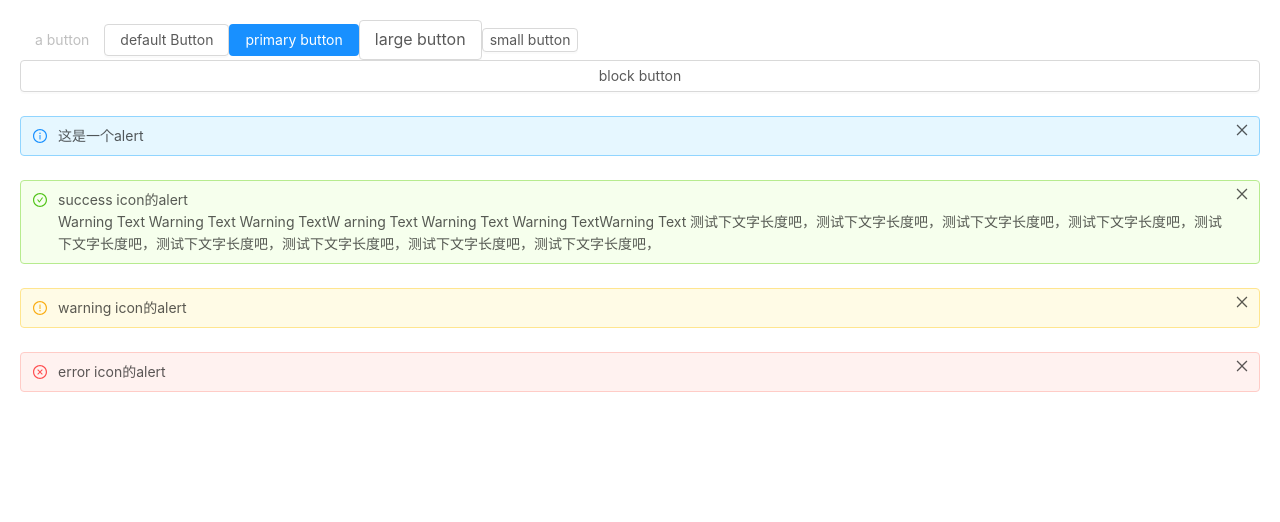
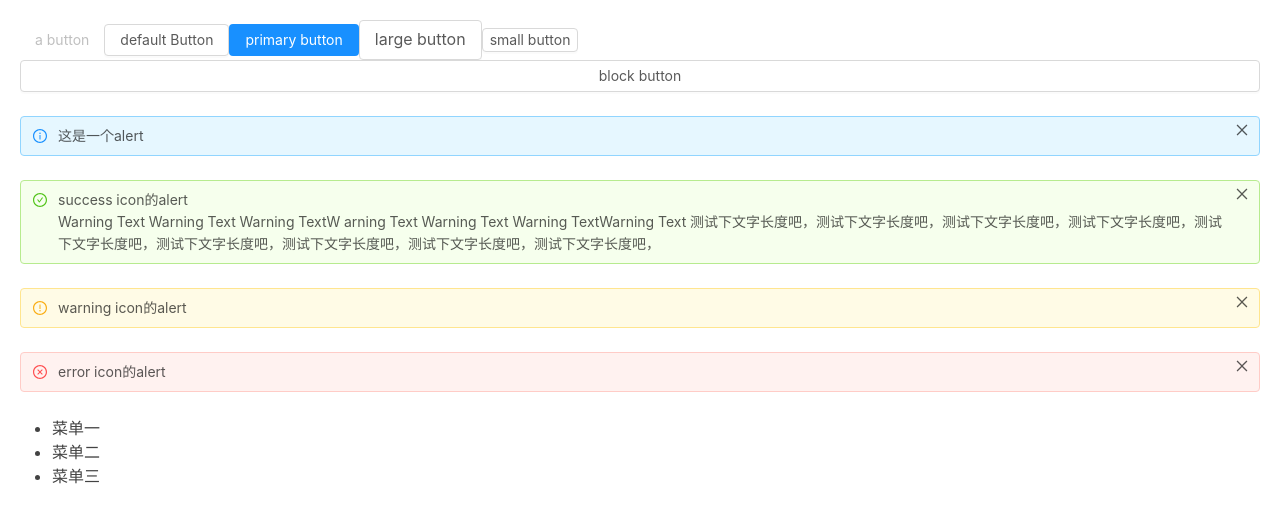
Before and after one commit to clr1235/ui-ship, a React (Create React App) app: page / in a window 1280 px wide. Shown: the top 522 px of the page. Built offline with nearby package versions, Linux system fonts and the light colour scheme.

Commit message:
menu组件初探

```diff
--- a/src/App.tsx
+++ b/src/App.tsx
@@ -1,6 +1,7 @@
 import React from 'react'
 import Button from './components/button'
 import Alert from './components/alert'
+import Menu from './components/menu'
 
 
 const App: React.FC = () => {
@@ -44,6 +45,14 @@ const App: React.FC = () => {
         />
 
       </div>
+      <br/>
+      <div>
+        <Menu>
+          <li>菜单一</li>
+          <li>菜单二</li>
+          <li>菜单三</li>
+        </Menu>
+      </div>
     </div>
   );
 }
--- /dev/null
+++ b/src/components/menu/menu.tsx
@@ -0,0 +1,64 @@
+import React, {
+  createContext,
+  useState
+} from 'react'
+import classnames from 'classnames'
+
+
+
+export type MenuMode = 'vertical' | 'horizontal' | 'inline';
+export type selectCallback = (item: Object) => void;
+
+interface IMenuContext {
+  defaultSelectedKeys?: string[];
+  selectedKeys?: string[];
+  onSelect?: selectCallback;
+}
+
+export interface menuProps {
+  defaultSelectedKeys?: string[];
+  selectedKeys?: string[];
+  className?: string;
+  mode?: MenuMode;
+  style?: React.CSSProperties;
+  onSelect?: selectCallback
+}
+
+export const MenuContext = createContext<IMenuContext>({
+  defaultSelectedKeys: ['0']
+})
+
+const Menu: React.FC<menuProps> = (props) => {
+  const {
+    className,
+    mode,
+    style,
+    selectedKeys,
+    defaultSelectedKeys,
+    onSelect,
+    children,
+    ...others
+  } = props;
+
+  const [ currentActive, setActive ] = useState(defaultSelectedKeys)
+
+  const classes = classnames('vui-menu', classnames, {
+    'menu-vertical': mode === 'vertical'
+  })
+
+  return (
+    <ul className={classes} style={style}>
+      {children}
+
+
+    </ul>
+  )
+}
+
+Menu.defaultProps = {
+  mode: 'horizontal',
+  defaultSelectedKeys: ['0']
+}
+
+
+export default Menu;
```
Also changed, not shown: src/components/menu/index.tsx (+3 -5 lines), src/components/menu/menuItem.tsx (added, +31 -0 lines).
